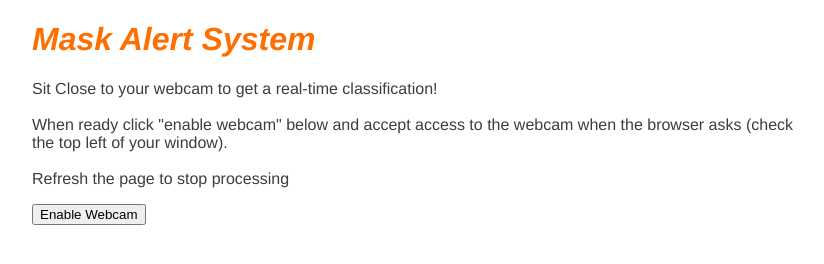
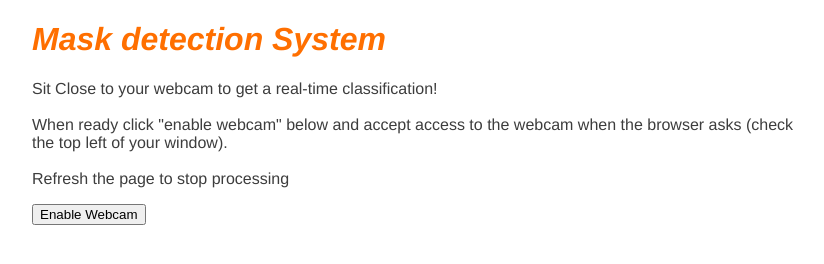
Before and after one commit to VIGNESHVARANVEL/facemask-detection, a plain HTML site: page index.html in a window 1280 px wide. Shown: the whole page, without its empty margins (224-1048 px from the left). Drawn offline with Linux system fonts and the light colour scheme.

Commit message:
Update index.html

```diff
--- a/index.html
+++ b/index.html
@@ -12,7 +12,7 @@
 <body>
 
     <h1>
-        Mask Alert System
+        Mask detection System
     </h1>
 
     <p>Sit Close to your webcam to get a real-time classification! <br><br> When ready click "enable webcam" below and accept access to the webcam when the browser asks (check the top left of your window).<br><br> Refresh the page to stop processing</p>
```
